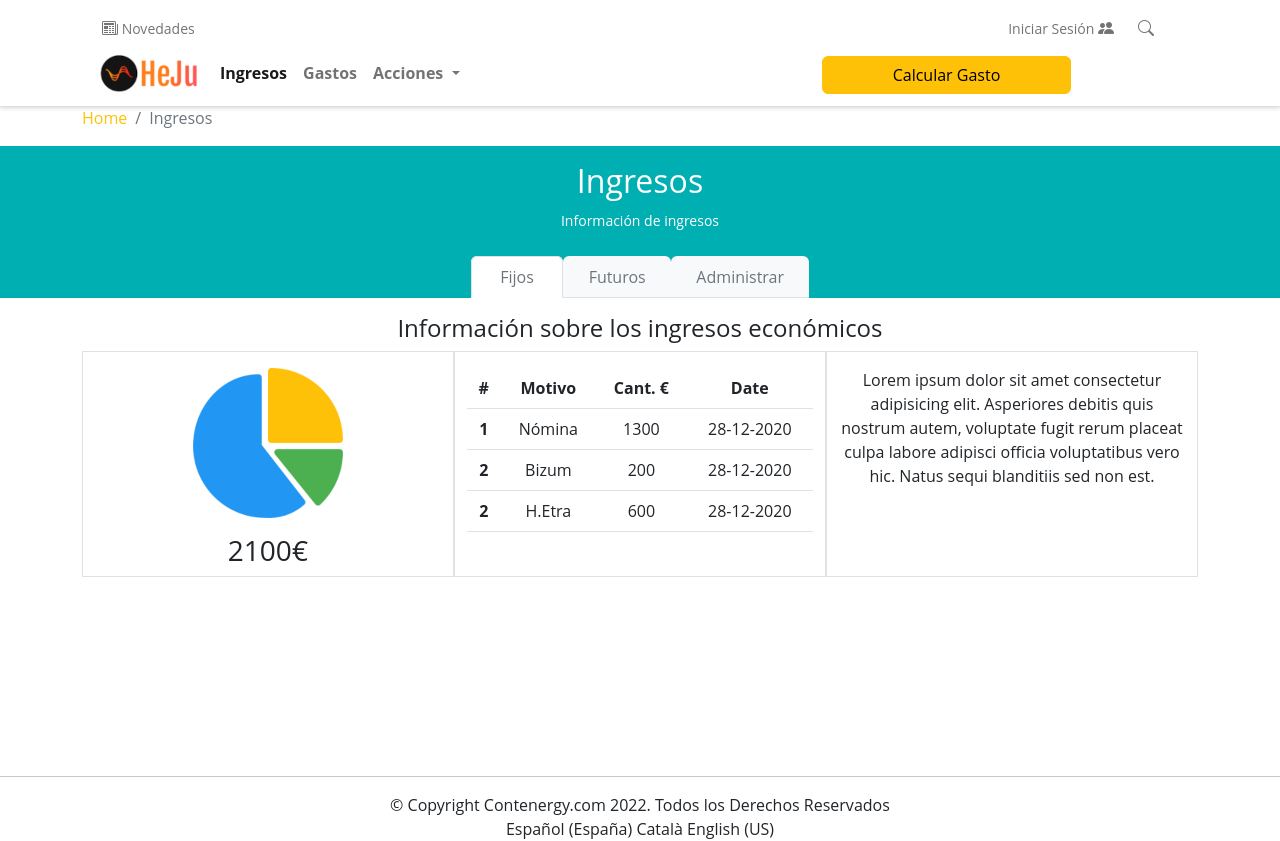
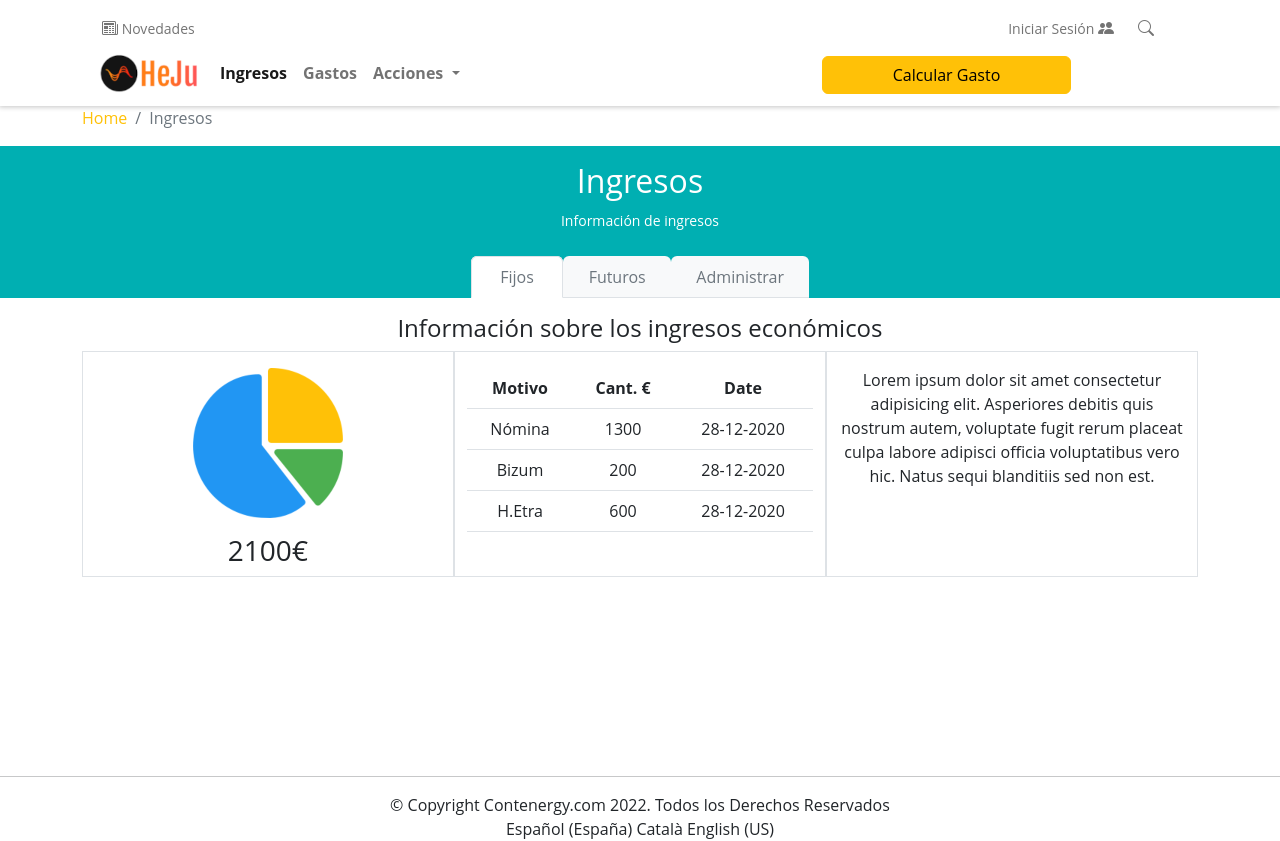
Before and after one commit to Kmafh/HEJUU, an Angular app in the folder Front-End/: page /ingresos in a window 1280 px wide. Built offline with nearby package versions, Linux system fonts and the light colour scheme.

Commit message:
Error en app.model corregido. compentes ingresos

```diff
--- a/Front-End/src/app/app.module.ts
+++ b/Front-End/src/app/app.module.ts
@@ -6,6 +6,7 @@ import { AppComponent } from './app.component';
 import { HeaderModule } from './header/header.module';
 import { FooterComponent } from './footer/footer.component';
 import { BodyModule } from './body/body.module';
+import { ComponentsexterModule } from './componentsexter/componentsexter.module';
 
 @NgModule({
   declarations: [
@@ -17,7 +18,8 @@ import { BodyModule } from './body/body.module';
     BrowserModule,
     AppRoutingModule,
     HeaderModule,
-    BodyModule
+    BodyModule,
+    ComponentsexterModule
   ],
   providers: [],
   bootstrap: [AppComponent]
--- a/Front-End/src/app/componentsexter/componentsexter.module.ts
+++ b/Front-End/src/app/componentsexter/componentsexter.module.ts
@@ -2,13 +2,17 @@ import { NgModule } from '@angular/core';
 import { CommonModule } from '@angular/common';
 import { GastosComponent } from './optionNadvar/gastos/gastos.component';
 import { IngresosComponent } from './optionNadvar/ingresos/ingresos.component';
+import { IngresosbodyComponent } from './optionNadvar/ingresosbody/ingresosbody.component';
+import { IngresosadminComponent } from './optionNadvar/ingresosadmin/ingresosadmin.component';
 
 
 
 @NgModule({
   declarations: [
     IngresosComponent,
-    GastosComponent
+    GastosComponent,
+    IngresosbodyComponent,
+    IngresosadminComponent
   ],
   imports: [
     CommonModule
--- a/Front-End/src/app/componentsexter/optionNadvar/ingresos/ingresos.component.html
+++ b/Front-End/src/app/componentsexter/optionNadvar/ingresos/ingresos.component.html
@@ -16,13 +16,13 @@
     <div class="col-12 mt-3 d-flex justify-content-center">
         <ul class="nav nav-tabs" id="myTab" role="tablist">
             <li class="nav-item bg-light rounded-top" role="presentation">
-              <button class="nav-link active link-menu-ingresos link-secondary" id="home-tab" data-bs-toggle="tab" data-bs-target="#home-tab-pane" type="button" role="tab" aria-controls="home-tab-pane" aria-selected="true">&nbsp;&nbsp; Fijos &nbsp;&nbsp;</button>
+              <button class="nav-link active link-menu-ingresos link-secondary" id="fijo-tab" data-bs-toggle="tab" data-bs-target="#fijo-tab-pane" type="button" role="tab" aria-controls="fijo-tab-pane" aria-selected="true">&nbsp;&nbsp; Fijos &nbsp;&nbsp;</button>
             </li>
             <li class="nav-item bg-light rounded-top " role="presentation">
-              <button class="nav-link link-menu-ingresos link-secondary" id="profile-tab" data-bs-toggle="tab" data-bs-target="#profile-tab-pane" type="button" role="tab" aria-controls="profile-tab-pane" aria-selected="false">&nbsp;&nbsp;Futuros&nbsp;&nbsp;</button>
+              <button class="nav-link link-menu-ingresos link-secondary" id="futuros-tab" data-bs-toggle="tab" data-bs-target="#futuros-tab-pane" type="button" role="tab" aria-controls="futuros-tab-pane" aria-selected="false">&nbsp;&nbsp;Futuros&nbsp;&nbsp;</button>
             </li>
             <li class="nav-item bg-light rounded-top" role="presentation">
-                <button class="nav-link link-menu-ingresos link-secondary" id="profile-tab" data-bs-toggle="tab" data-bs-target="#profile-tab-pane" type="button" role="tab" aria-controls="profile-tab-pane" aria-selected="false">&nbsp;&nbsp;Administrar&nbsp;&nbsp;</button>
+                <button class="nav-link link-menu-ingresos link-secondary" id="admi-tab" data-bs-toggle="tab" data-bs-target="#admi-tab-pane" type="button" role="tab" aria-controls="profile-tab-pane" aria-selected="false">&nbsp;&nbsp;Administrar&nbsp;&nbsp;</button>
               </li>
           </ul>
 
@@ -31,70 +31,9 @@
 </div>
 </div>
 <div class="container tab-content" id="myTabContent">
-    <div class="tab-pane fade show active" id="home-tab-pane" role="tabpanel" aria-labelledby="home-tab" tabindex="0">
-        <div class="container text-center">
-
-          <div class="row">
-            <div class="col-12 mt-3">
-             <h4> Información sobre los ingresos económicos</h4>
-            </div>
-            <div class="col-12">
-              <div class="row">
-                <div class="col-md-4 border">
-                  <p class="mt-3">
-                  <img src="../../../../assets/img/grafico-circular.png" alt="" class="img-fluid">
-                  </p>
-
-                    <h3 class="mt-3">
-                      2100€
-                    </h3>
-
-                </div>
-                <div class="col-md-4 border">
-                  <p class="mt-3">
-                    <table class="table">
-                      <thead>
-                        <tr>
-                          <th scope="col">#</th>
-                          <th scope="col">Motivo</th>
-                          <th scope="col">Cant. €</th>
-                          <th scope="col">Date</th>
-                        </tr>
-                      </thead>
-                      <tbody>
-                        <tr>
-                          <th scope="row">1</th>
-                          <td>Nómina</td>
-                          <td>1300</td>
-                          <td>28-12-2020</td>
-                        </tr>
-                        <tr>
-                          <th scope="row">2</th>
-                          <td>Bizum</td>
-                          <td>200</td>
-                          <td>28-12-2020</td>
-                        </tr>
-                        <tr>
-                          <th scope="row">2</th>
-                          <td>H.Etra</td>
-                          <td>600</td>
-                          <td>28-12-2020</td>
-                        </tr>
-                      </tbody>
-                    </table>
-                </div>
-                <div class="col-md-4 border">
-                  <p class="mt-3">
-                    Lorem ipsum dolor sit amet consectetur adipisicing elit. Asperiores debitis quis nostrum autem, voluptate fugit rerum placeat culpa labore adipisci officia voluptatibus vero hic. Natus sequi blanditiis sed non est.
-                  </p>
-                </div>
-              </div>
-            </div>
-        </div>
-
-
+    <div class="tab-pane fade show active" id="fijo-tab-pane" role="tabpanel" aria-labelledby="fijo-tab" tabindex="0">
+        <app-ingresosbody></app-ingresosbody>
     </div>
-    <div class="tab-pane fade" id="profile-tab-pane" role="tabpanel" aria-labelledby="profile-tab" tabindex="0">...</div>
-    <div class="tab-pane fade" id="contact-tab-pane" role="tabpanel" aria-labelledby="contact-tab" tabindex="0">...</div>
-    <div class="tab-pane fade" id="disabled-tab-pane" role="tabpanel" aria-labelledby="disabled-tab" tabindex="0">...</div>
+    <div class="tab-pane fade" id="futuros-tab-pane" role="tabpanel" aria-labelledby="futuros-tab" tabindex="0"></div>
+    <div class="tab-pane fade" id="admi-tab-pane" role="tabpanel" aria-labelledby="admi-tab" tabindex="0"><app-ingresosadmin></app-ingresosadmin></div>
   </div>
--- /dev/null
+++ b/Front-End/src/app/componentsexter/optionNadvar/ingresosadmin/ingresosadmin.component.html
@@ -0,0 +1 @@
+<p>ingresosadmin works!</p>
--- /dev/null
+++ b/Front-End/src/app/componentsexter/optionNadvar/ingresosadmin/ingresosadmin.component.ts
@@ -0,0 +1,14 @@
+import { Component, OnInit } from '@angular/core';
+
+@Component({
+  selector: 'app-ingresosadmin',
+  templateUrl: './ingresosadmin.component.html'
+})
+export class IngresosadminComponent implements OnInit {
+
+  constructor() { }
+
+  ngOnInit(): void {
+  }
+
+}
--- /dev/null
+++ b/Front-End/src/app/componentsexter/optionNadvar/ingresosbody/ingresosbody.component.html
@@ -0,0 +1,55 @@
+<div class="container text-center">
+
+  <div class="row">
+    <div class="col-12 mt-3">
+     <h4> Información sobre los ingresos económicos</h4>
+    </div>
+    <div class="col-12">
+      <div class="row">
+        <div class="col-md-4 border">
+          <p class="mt-3">
+          <img src="../../../../assets/img/grafico-circular.png" alt="" class="img-fluid">
+          </p>
+
+            <h3 class="mt-3">
+              2100€
+            </h3>
+
+        </div>
+        <div class="col-md-4 border">
+          <p class="mt-3">
+            <table class="table">
+              <thead>
+                <tr>
+                  <th scope="col">Motivo</th>
+                  <th scope="col">Cant. €</th>
+                  <th scope="col">Date</th>
+                </tr>
+              </thead>
+              <tbody>
+                <tr>
+                  <td>Nómina</td>
+                  <td>1300</td>
+                  <td>28-12-2020</td>
+                </tr>
+                <tr>
+                  <td>Bizum</td>
+                  <td>200</td>
+                  <td>28-12-2020</td>
+                </tr>
+                <tr>
+                  <td>H.Etra</td>
+                  <td>600</td>
+                  <td>28-12-2020</td>
+                </tr>
+              </tbody>
+            </table>
+        </div>
+        <div class="col-md-4 border">
+          <p class="mt-3">
+            Lorem ipsum dolor sit amet consectetur adipisicing elit. Asperiores debitis quis nostrum autem, voluptate fugit rerum placeat culpa labore adipisci officia voluptatibus vero hic. Natus sequi blanditiis sed non est.
+          </p>
+        </div>
+      </div>
+    </div>
+</div>
--- /dev/null
+++ b/Front-End/src/app/componentsexter/optionNadvar/ingresosbody/ingresosbody.component.ts
@@ -0,0 +1,15 @@
+import { Component, OnInit } from '@angular/core';
+
+@Component({
+  selector: 'app-ingresosbody',
+  templateUrl: './ingresosbody.component.html',
+  styleUrls: ['./ingresosbody.component.css']
+})
+export class IngresosbodyComponent implements OnInit {
+
+  constructor() { }
+
+  ngOnInit(): void {
+  }
+
+}
```
Also changed, not shown: Front-End/src/app/componentsexter/optionNadvar/ingresosbody/ingresosbody.component.css (added), 1 other file (tests, documents, lock files or other folders).
